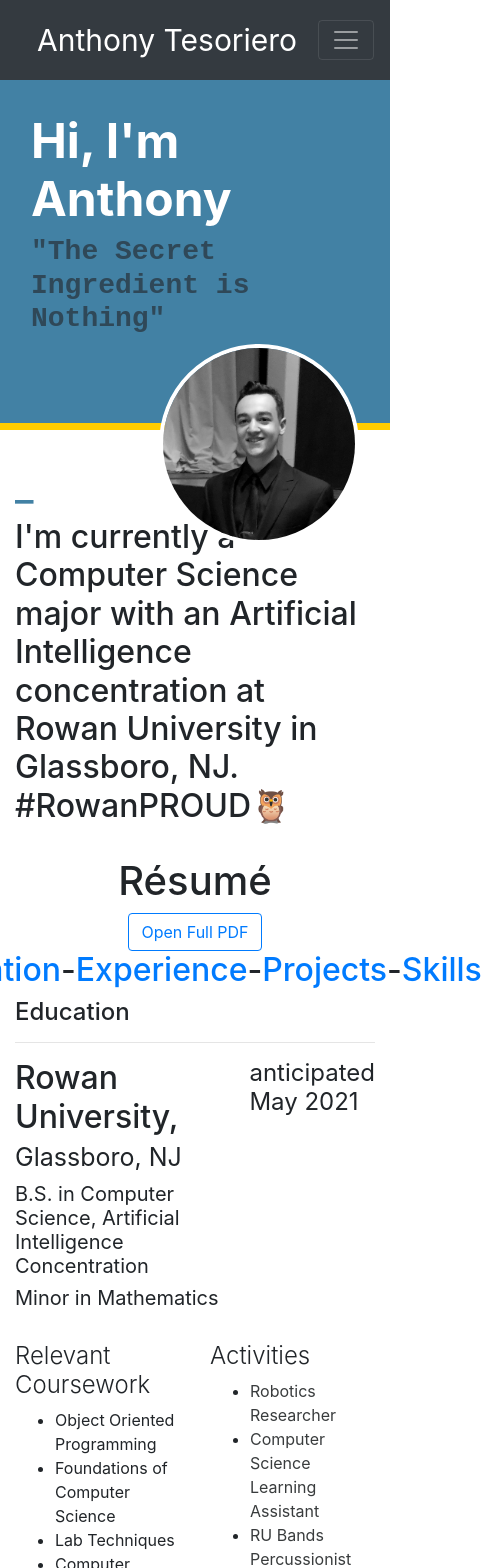
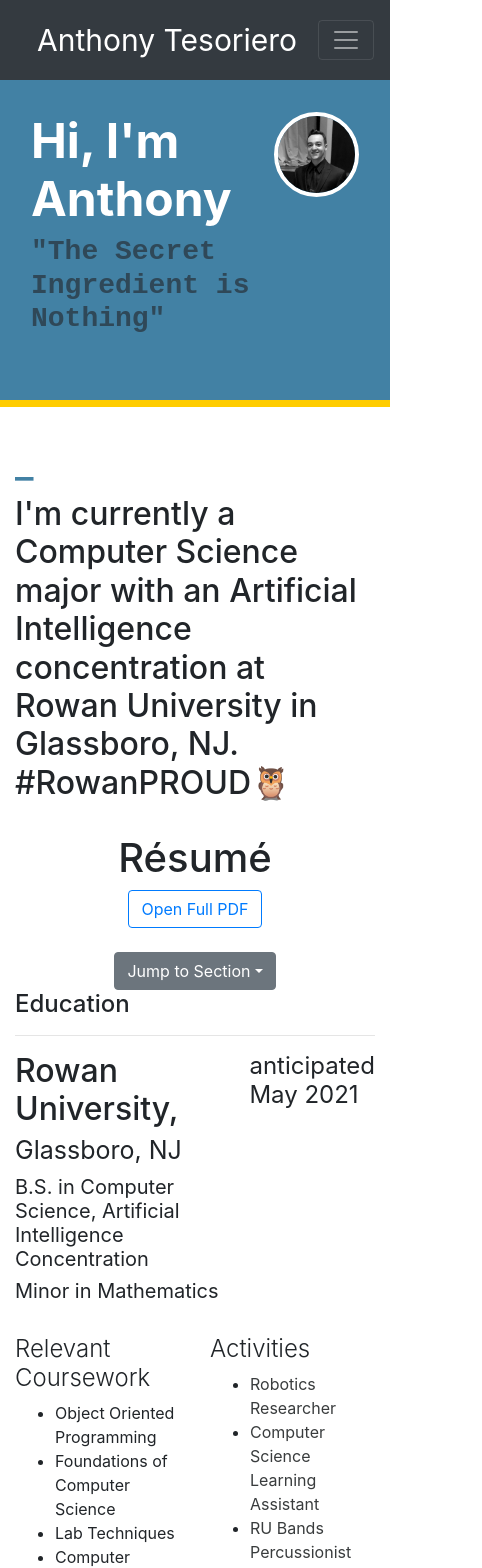
Before and after one commit to anttesoriero/AntTesReact, a React (Create React App) app in the folder AntTes/react-typescript/: page / in a window 390 px wide. Shown: the top 1568 px of the page, 482 px wide, since content can reach past the window. Built offline with nearby package versions, Linux system fonts and the light colour scheme.

Commit message:
Landing Mobile Update

```diff
--- a/AntTes/react-typescript/src/Components/ATSpin.tsx
+++ b/AntTes/react-typescript/src/Components/ATSpin.tsx
@@ -1,10 +1,10 @@
 import React from 'react';
 
-const ATSpin = (prop: {image: string}) => {
+const ATSpin = (prop: {image: string, size: string}) => {
     return (
         <div className="spin grayScale al-right">
             <figure>
-                <img className="round" src={prop.image} alt="Avatar" width="200px" />
+                <img className="round" src={prop.image} alt="Avatar" width={prop.size} height={prop.size}/>
             </figure>
         </div>
     );
--- a/AntTes/react-typescript/src/Components/Navigation.tsx
+++ b/AntTes/react-typescript/src/Components/Navigation.tsx
@@ -9,6 +9,8 @@
 const Navigation = (prop: {pageName: string}) => {
     const [isOpen, setIsOpen] = useState(false);
     const toggleNav = () => setIsOpen(!isOpen);
+
+    const isMobile = window.innerWidth < 1000;
 
     return (
         <div>
--- a/AntTes/react-typescript/src/Pages/LandingPage.tsx
+++ b/AntTes/react-typescript/src/Pages/LandingPage.tsx
@@ -1,6 +1,6 @@
 import React from 'react';
 import { withRouter } from 'react-router-dom';
-import { Container, Jumbotron, Row, Col, Button } from 'reactstrap';
+import { Container, Jumbotron, Row, Col, Button, DropdownItem, DropdownMenu, DropdownToggle, UncontrolledButtonDropdown } from 'reactstrap';
 import { Helmet } from 'react-helmet';
 import Navigation from '../Components/Navigation';
 import Footer from '../Components/Footer';
@@ -10,9 +10,32 @@
 import { AiFillGithub } from 'react-icons/ai';
 
 const LandingPage = () => {
+
+    const isMobile = window.innerWidth < 1000;
+
+    // -- Lists --
+    const expertList = ['Java', 'Python', 'HTML', 'CSS']
+    const proficientList = ['React.js', 'JavaScript', 'Git', 'TypeScript']
+    const familiarList = ['MySQL', 'PHP', 'Swift', 'C', 'Ada', 'Scheme', 'Prolog']
+    const toolsList = ['Eclipse', 'VSCode', 'IntelliJ', 'PyCharm', 'PHPStorm', 'WebStorm', 'Xcode']
+    const osList = ['MacOS', 'Windows', 'Unix', 'Linux']
+
     return (
         <div>
             <Navigation pageName="Home"/>
+            {isMobile
+            ?
+            <Jumbotron className="LandingJumbo">
+                <Container>
+                    <Row>
+                        <Col><h1>Hi, I'm Anthony</h1></Col>
+                        <Col><ATSpin image={ATPic} size="85px"/></Col>
+                    </Row>
+                    <h3>"The Secret Ingredient is Nothing"</h3>
+                    <br />
+                </Container>
+            </Jumbotron>
+            :
             <Jumbotron className="LandingJumbo">
                 <Container>
                     <Row>
@@ -20,12 +43,11 @@
                             <h1>Hi, I'm Anthony</h1>
                             <h3>"The Secret Ingredient is Nothing"</h3>
                         </Col>
-                        <Col>
-                        <ATSpin image={ATPic}/>
-                        </Col>
+                        <Col><ATSpin image={ATPic} size="200px"/></Col>
                     </Row>
                 </Container>
             </Jumbotron>
+            }
 
             <Container>
                 {/* AT Tab */}
@@ -41,14 +63,33 @@
 
                 {/* --= Resume =-- */}
                 <h1 className="centered" id="resume">R&eacute;sum&eacute;</h1>
-                {/* <span className="centered"><Button outline color="primary" href='../../public/AnthonyTesorieroResume.pdf' download>Open Full PDF</Button></span> */}
                 <span className="centered"><Button outline color="primary" target="_blank" href='http://anttes.com/AnthonyTesorieroResume.pdf'>Open Full PDF</Button></span>
+                <br />
+                {isMobile?
+                <span className="centered">
+                    <UncontrolledButtonDropdown>
+                        <DropdownToggle caret>Jump to Section</DropdownToggle>
+
+                        <DropdownMenu>
+                            <DropdownItem href="#education">🎓 Education</DropdownItem>
+                            <DropdownItem href="#experience">🔬 Experience</DropdownItem>
+                            <DropdownItem href="#projects">💻 Project</DropdownItem>
+                            <DropdownItem href="#skills">🛠 Skills</DropdownItem>
+                        </DropdownMenu>
+                    </UncontrolledButtonDropdown>
+                    <br />
+                </span>
+
+                :
                 <h2 className="centered">
                     <a href="#education">Education</a>  {' '}-{' '}
                     <a href="#experience">Experience</a>  {' '}-{' '}
                     <a href="#projects">Projects</a>  {' '}-{' '}
                     <a href="#skills">Skills</a>
                 </h2>
+                }
+
+
 
                 {/* Education */}
                 <h4 id="education">Education</h4>
@@ -297,37 +338,64 @@
                 {/* Languages & Frameworks */}
                 <h2>Languages & Frameworks</h2>
                 <br />
+                {isMobile?
+                <div>
+                    <h4 className="itemInfo">Expert</h4>
+                    <ButtonLabels labelList={expertList} />
+                    <br />
+
+                    <h4 className="itemInfo">Proficient</h4>
+                    <ButtonLabels labelList={proficientList} />
+                    <br />
+
+                    <h4 className="itemInfo">Familiar With</h4>
+                    <ButtonLabels labelList={familiarList} />
+                    <br />
+
+                    {/* Tools */}
+                    <h2>Tools</h2>
+                    <ButtonLabels labelList={toolsList} />
+                    <br />
+
+                    {/* OS */}
+                    <h2>OS</h2>
+                    <ButtonLabels labelList={osList} />
+                    <br />
+                </div>
+                :
+                <div>
                     <Row>
                         <Col xs="4">
                             <h4 className="itemInfo">Expert - </h4>
-                        <ButtonLabels labelList={['Java', 'Python', 'HTML', 'CSS']} />
+                            <ButtonLabels labelList={expertList} />
                         </Col>
                         <Col xs="4">
                         <h4 className="itemInfo">Proficient - </h4>
-                        <ButtonLabels labelList={['React.js', 'JavaScript', 'Git', 'TypeScript']} />
+                            <ButtonLabels labelList={proficientList} />
                         </Col>
                         <Col xs="4">
                             <h4 className="itemInfo">Familiar With - </h4>
-                        <ButtonLabels labelList={['MySQL', 'PHP', 'Swift', 'C', 'Ada', 'Scheme', 'Prolog']} />
+                            <ButtonLabels labelList={familiarList} />
                         </Col>
                     </Row>
                     <br />
-
                     <Row>
                         {/* Tools */}
                         <Col xs="8">
                             <h2>Tools</h2>
                             <br />
-                        <ButtonLabels labelList={['Eclipse', 'VSCode', 'IntelliJ', 'PyCharm', 'PHPStorm', 'WebStorm', 'Xcode']} />
+                            <ButtonLabels labelList={toolsList} />
                         </Col>
 
                         {/* OS */}
                         <Col xs="4">
                             <h2>OS</h2>
                             <br />
-                        <ButtonLabels labelList={['MacOS', 'Windows', 'Unix', 'Linux']} />
+                            <ButtonLabels labelList={osList} />
                         </Col>
                     </Row>
+                </div>
+                }
                 <br />
 
             </Container>
--- a/AntTes/react-typescript/src/Pages/Splash.tsx
+++ b/AntTes/react-typescript/src/Pages/Splash.tsx
@@ -32,7 +32,7 @@
                             <h3>Here are some Useful Links</h3>
                         </Col>
                         <Col>
-                            <ATSpin image={ATPic}/>
+                            <ATSpin image={ATPic} size="200px"/>
                         </Col>
                     </Row>
                 </Container>
--- a/AntTes/react-typescript/src/Styles/Pages/landing_page.scss
+++ b/AntTes/react-typescript/src/Styles/Pages/landing_page.scss
@@ -6,10 +6,11 @@
 .jumbotron {
     border-radius: 0 !important;
 }
+
 .LandingJumbo {
     background-color: #4281A4;
+    border-bottom:7px solid #ffcc00;
     max-height: 350px;
-    border-bottom:7px solid #ffcc00;
 
     h1 {
         color: #fff;
```
Lines whose indentation alone changed are shown as unchanged.
